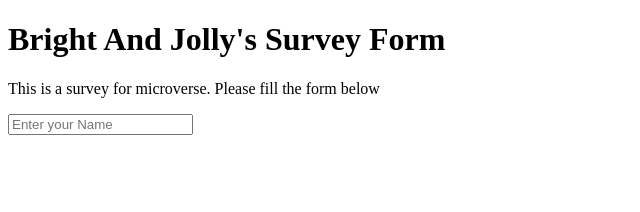
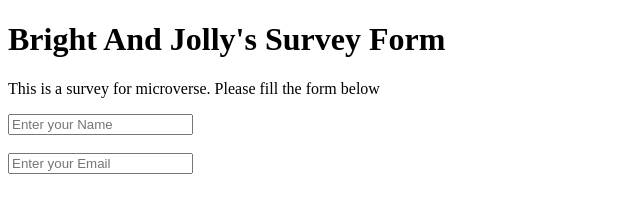
Before and after one commit to macbright/Emeka-Jolly, a plain HTML site: page index.html in a window 1280 px wide. Shown: the whole page, without its empty margins (0-640 px from the left). Drawn offline with Linux system fonts and the light colour scheme.

Commit message:
email section added

```diff
--- a/index.html
+++ b/index.html
@@ -12,7 +12,9 @@
    <h1 id = "title"> Bright And Jolly's Survey Form</h1>
    <p id= "description"> This is a survey for microverse. Please fill the form below </p>
    <form id ="survey-form">
-      <input type="text" name="name" id="name" placeholder="Enter your Name" required = "" >
+      <input type="text" name="name" id="name" placeholder="Enter your Name" required = "" > <br> <br>
+
+      <input type="email" name="email" id="email" required="" placeholder="Enter your Email">
 
    </form>
    <script  src="js/index.js"></script>
```
